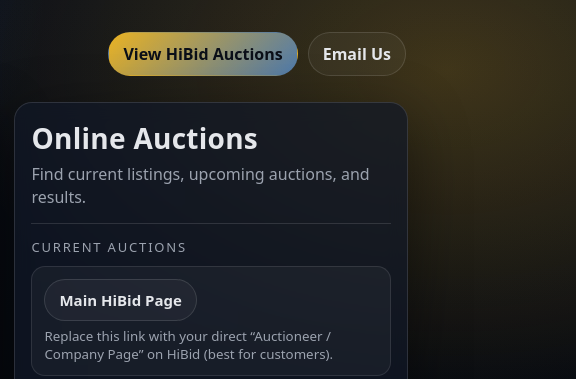
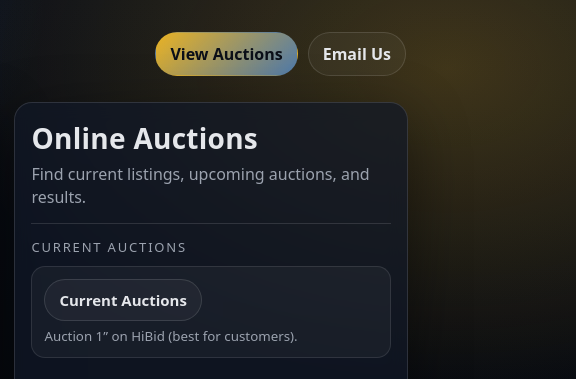
Before and after one commit to wtrak/JTKco, a plain HTML site: page index.html in a window 1280 px wide. Shown: the top 379 px of the page, 704-1280 px from the left. Drawn offline with Linux system fonts and the light colour scheme.

Commit message:
Update link text for auctions in index.html

```diff
--- a/index.html
+++ b/index.html
@@ -210,7 +210,7 @@
       </div>
 
       <div class="top-actions">
-        <a class="btn primary" href="#hibid">View HiBid Auctions</a>
+        <a class="btn primary" href="#hibid">View Auctions</a>
         <a class="btn" href="mailto:jtkcosales@gmail.com">Email Us</a>
       </div>
     </header>
@@ -235,8 +235,8 @@
         <div class="links">
           <!-- Replace the href values with your real HiBid URLs -->
           <div class="linkrow">
-            <b><a class="btn" style="display:inline-flex" href="https://hibid.com/" target="_blank" rel="noopener">Main HiBid Page</a></b>
-            <small>Replace this link with your direct “Auctioneer / Company Page” on HiBid (best for customers).</small>
+            <b><a class="btn" style="display:inline-flex" href="https://hibid.com/" target="_blank" rel="noopener">Current Auctions</a></b>
+            <small>Auction 1” on HiBid (best for customers).</small>
           </div>
 
 
```
